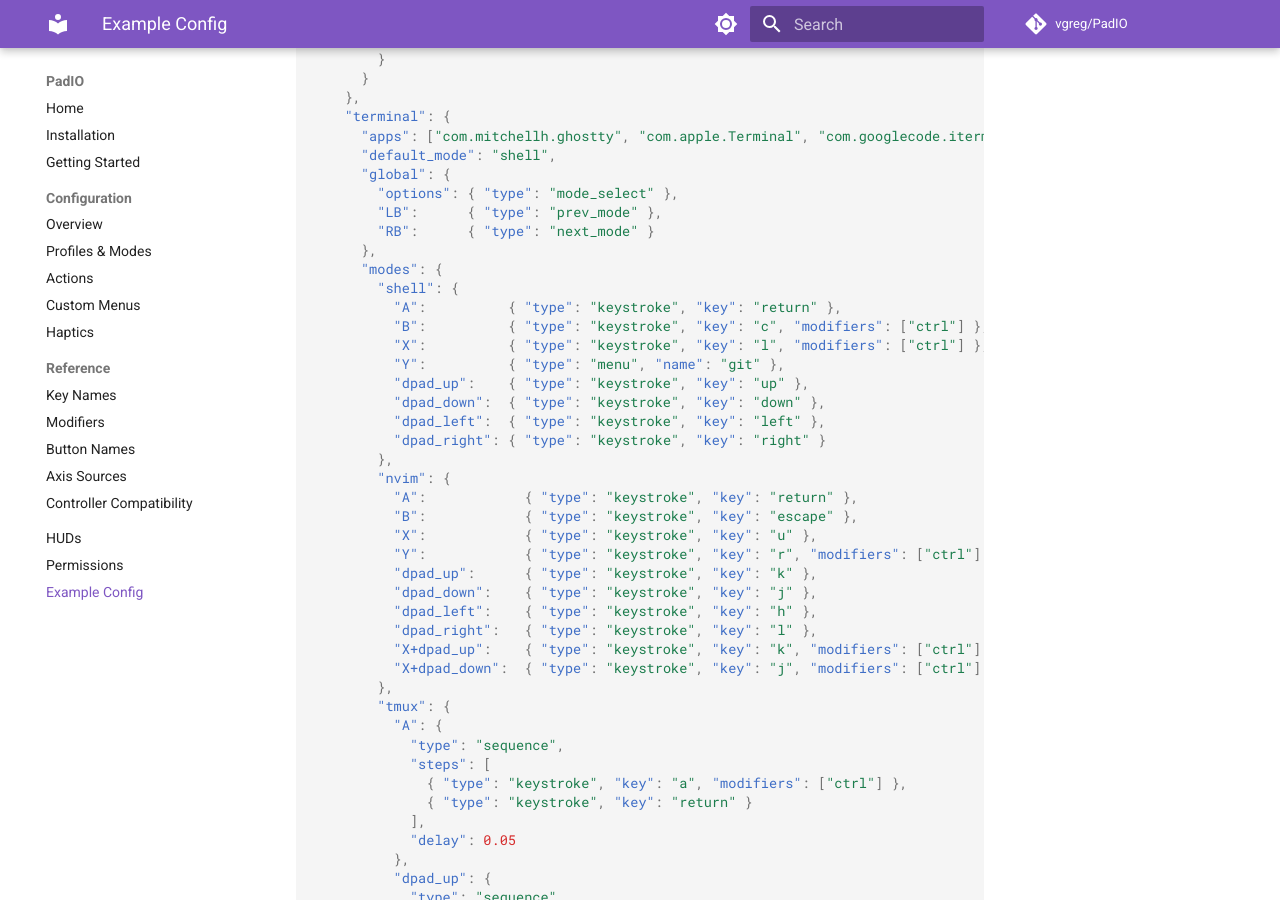
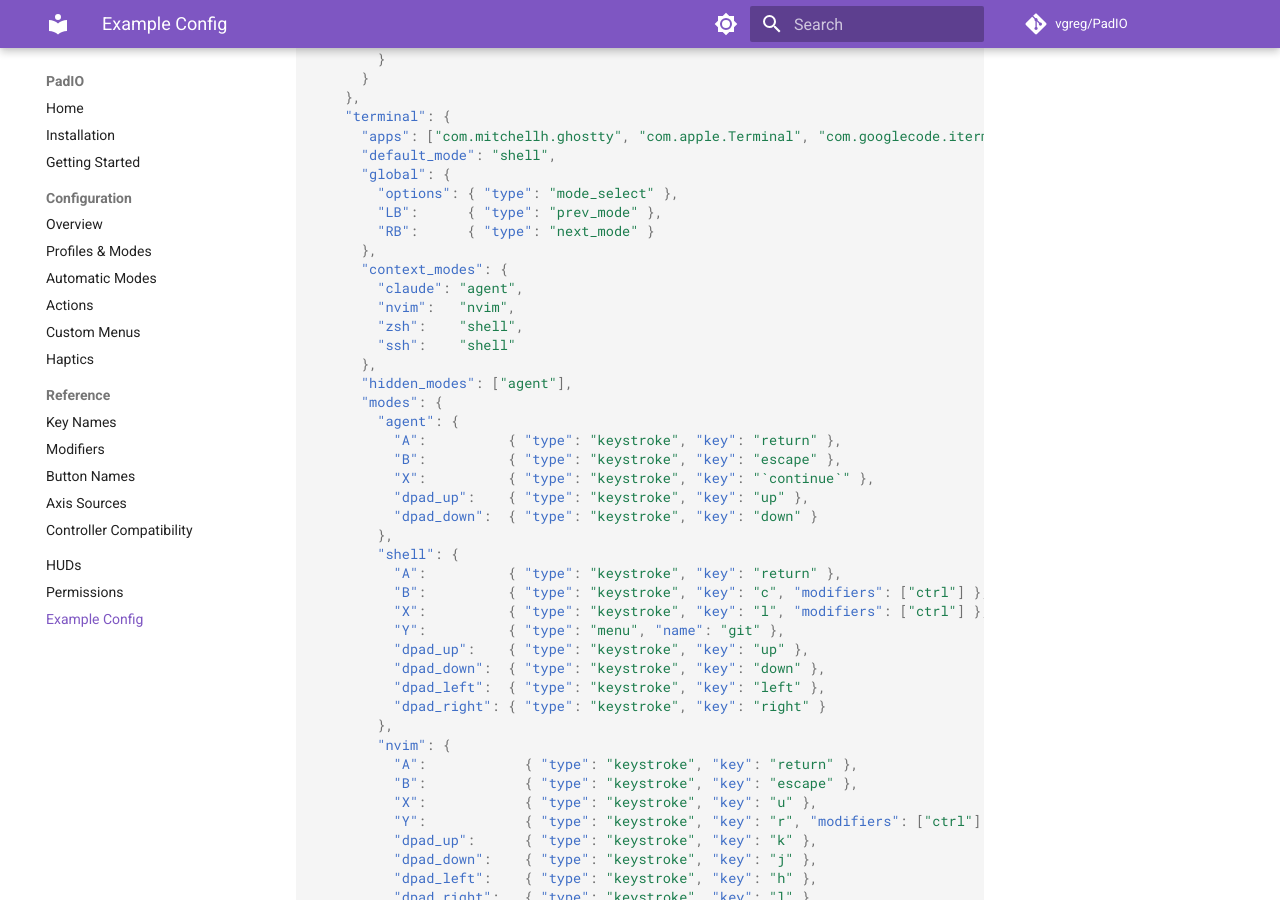
Before and after one commit to vgreg/PadIO, an MkDocs documentation site: the page built from docs/example-config.md, in a window 1280 px wide and 900 px high, scrolled down 873 px. Built offline with MkDocs 1.6.1 and Material for MkDocs 9.7.7, drawn with Linux system fonts in a browser that asks for light colours; comment, search, counter and statistics services are not loaded; some of the changed text lies outside the part shown.

Commit message:
document automatic modes, context_modes, and hidden_modes (#17)
Add a configuration page covering the ~/.config/padio/context extension point,
the four resolution rules, and hidden modes, with the herdr plugin as one
producer rather than the only one. Extend the profile field table, the sample
config, and the annotated example with an agent mode reached only via context.

Closes #13

Co-authored-by: Claude Opus 5 (1M context) <noreply@anthropic.com>

```diff
--- a/docs/example-config.md
+++ b/docs/example-config.md
@@ -49,7 +49,21 @@ A complete annotated config demonstrating profiles, modes, sequences, custom men
         "LB":      { "type": "prev_mode" },
         "RB":      { "type": "next_mode" }
       },
+      "context_modes": {
+        "claude": "agent",
+        "nvim":   "nvim",
+        "zsh":    "shell",
+        "ssh":    "shell"
+      },
+      "hidden_modes": ["agent"],
       "modes": {
+        "agent": {
+          "A":          { "type": "keystroke", "key": "return" },
+          "B":          { "type": "keystroke", "key": "escape" },
+          "X":          { "type": "keystroke", "key": "`continue`" },
+          "dpad_up":    { "type": "keystroke", "key": "up" },
+          "dpad_down":  { "type": "keystroke", "key": "down" }
+        },
         "shell": {
           "A":          { "type": "keystroke", "key": "return" },
           "B":          { "type": "keystroke", "key": "c", "modifiers": ["ctrl"] },
@@ -140,4 +154,6 @@ This config:
     - **shell mode**: return, ctrl-c, ctrl-l, git menu on Y (using `"type": "menu", "name": "git"` syntax)
     - **nvim mode**: vim-style hjkl navigation, with X+dpad combos for ctrl-j/ctrl-k (half-page scroll)
     - **tmux mode**: prefix sequences (ctrl-a + key) for pane navigation
+    - **agent mode**: return, escape, and `continue` as injected text — reached only via `context_modes`
+- **Automatic modes**: `context_modes` switches mode from an external token (see [Automatic Modes](configuration/automatic-modes.md)), and `hidden_modes` keeps `agent` out of the picker since it is never chosen by hand
 - **Git menu**: quick terminal commands accessible via Y button in shell mode
--- a/mkdocs.yml
+++ b/mkdocs.yml
@@ -46,6 +46,7 @@ nav:
   - Configuration:
     - Overview: configuration/index.md
     - Profiles & Modes: configuration/profiles.md
+    - Automatic Modes: configuration/automatic-modes.md
     - Actions: configuration/actions.md
     - Custom Menus: configuration/menus.md
     - Haptics: configuration/haptics.md
```
Also changed, not shown: README.md (+1 -0 lines), config.json (+14 -0 lines), docs/configuration/automatic-modes.md (added, +130 -0 lines), docs/configuration/profiles.md (+11 -6 lines).
